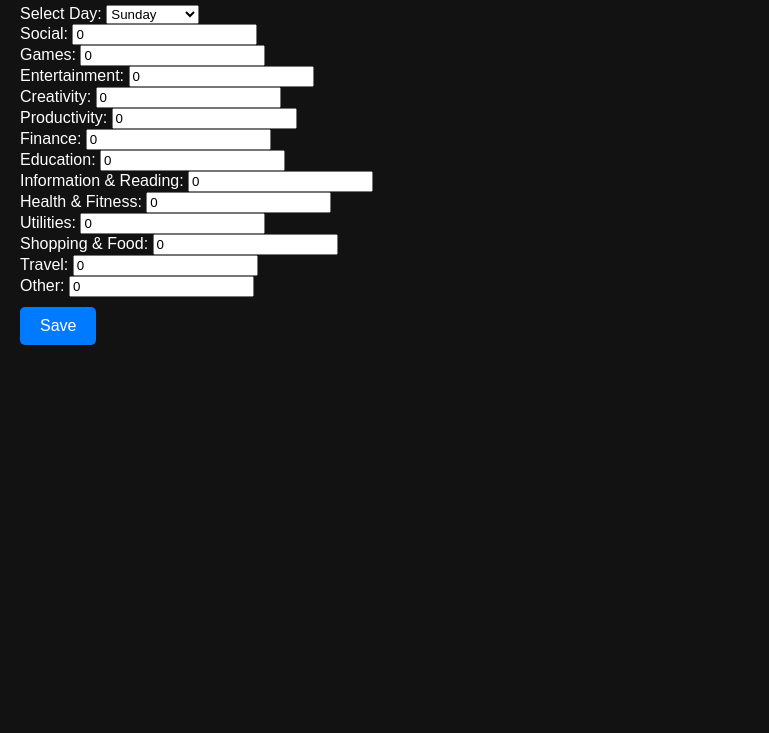
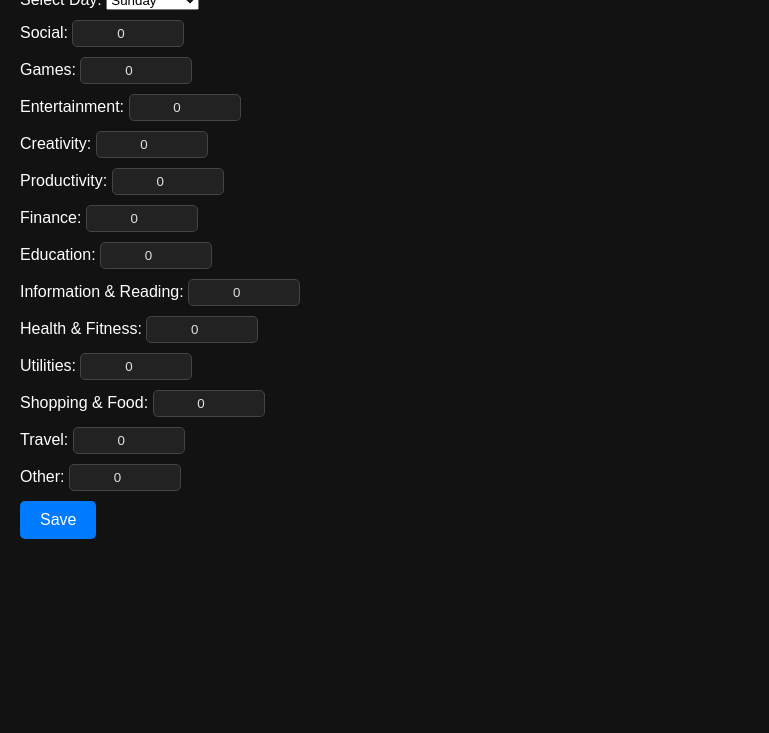
Before and after one commit to kamnivas/ScreenTimeFaker, a plain HTML site: page edit-day.html in a window 1280 px wide. Shown: the part 67-800 px from the top of the page, without its empty margins (0-769 px from the left). Drawn offline with Linux system fonts and the light colour scheme.

Commit message:
Improved UI

```diff
--- a/edit-day.html
+++ b/edit-day.html
@@ -16,7 +16,6 @@
             text-align: center;
             color: #ffffff;
             margin-bottom: 20px;
-            font-size: 28px;
         }
         .header .back {
             position: absolute;
@@ -48,25 +47,15 @@
             stroke-linecap: round;
             stroke-linejoin: round;
         }
-        .input-group {
-            margin-bottom: 15px;
-        }
-        .input-group label {
-            font-weight: bold;
-            font-size: 24px;
-            display: block;
-            margin-bottom: 5px;
-            color: #ffffff;
-        }
-        .input-group input {
-            width: 100%;
-            padding: 12px;
-            box-sizing: border-box;
-            font-size: 20px;
-            border: 1px solid #333;
-            border-radius: 4px;
-            background-color: #1e1e1e;
-            color: #ffffff;
+        input {
+            background-color: #222222;
+            color: #e0e0e0;
+            border: 1px solid #444444;
+            border-radius: 5px;
+            padding: 5px;
+            width: 100px;
+            text-align: center;
+            margin-top: 10px;
         }
         .button {
             display: inline-block;
@@ -159,7 +148,7 @@
         <button class="button" onclick="saveDayData()">Save</button>
 
     <script>
-        window.onload = loadDayData;
+        window.onload = loadDayData();
 
         // Load data for the selected day
         function loadDayData() {
```
